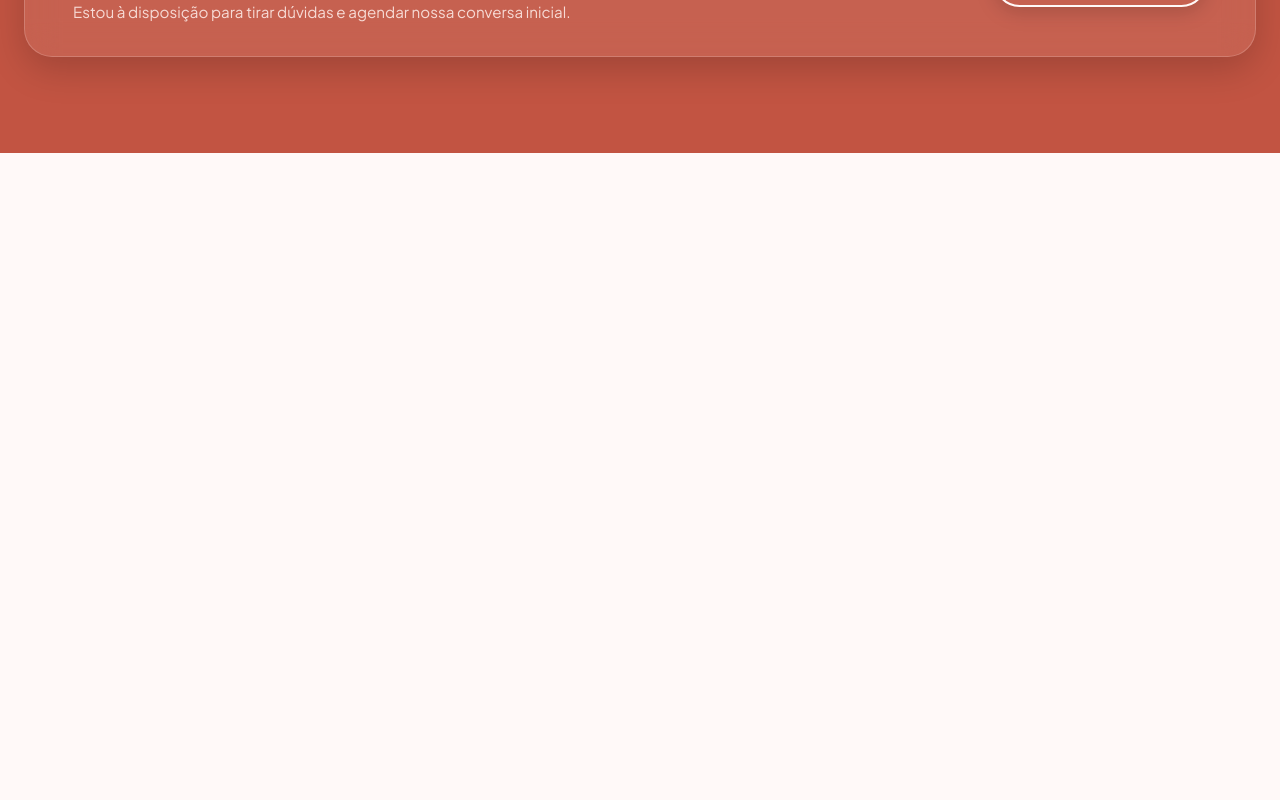
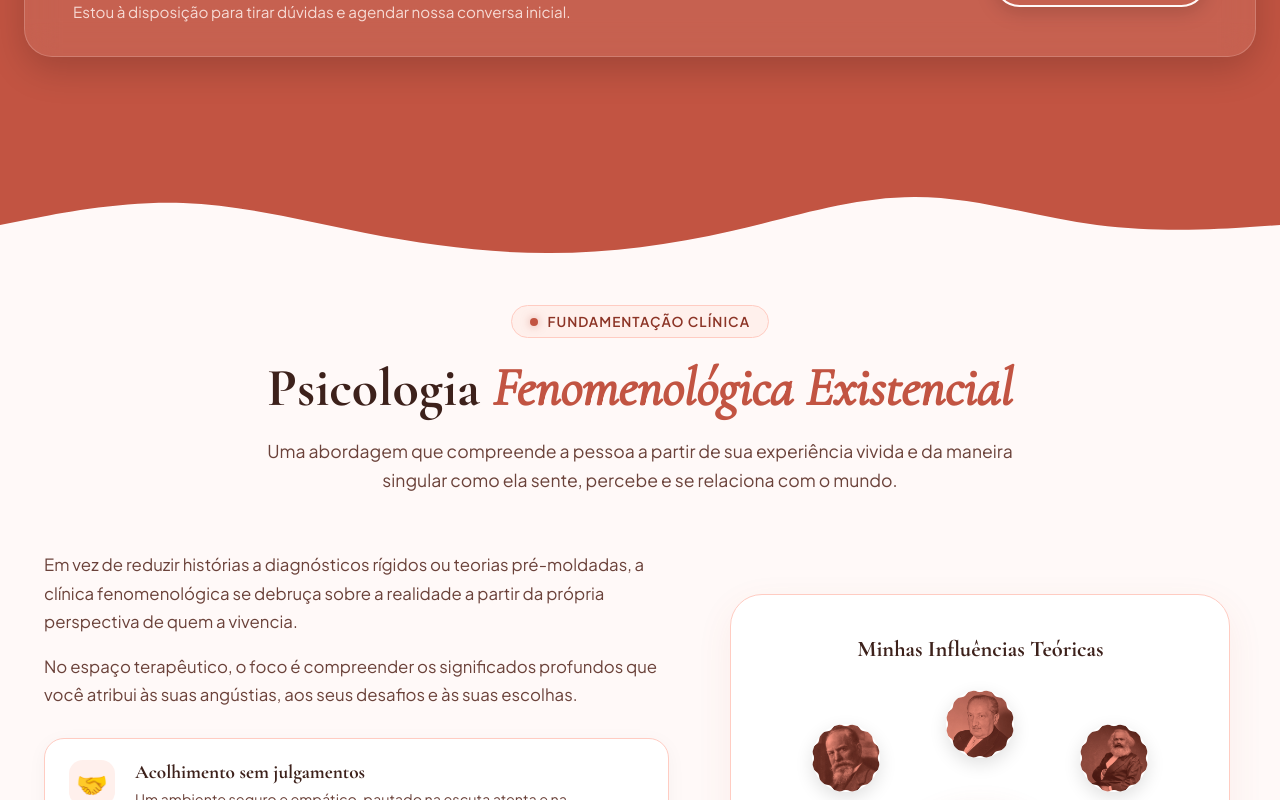
Before and after one commit to plannocorp/HalanaMaranhaPsiLp, a React (Vite) app: page / in a window 1280 px wide. Shown: the part 2000-2800 px from the top of the page. Before the commit the page ends 2153 px from the top, so only its background shows below. Built offline with nearby package versions, Linux system fonts and the light colour scheme.

Commit message:
feat: global update on App

```diff
--- a/src/App.tsx
+++ b/src/App.tsx
@@ -1,5 +1,7 @@
 import './App.css'
 import Header from './components/header/header'
+import AbordagemClinica from './pages/abordagem-clinica/abordagem-clinica'
+import Contato from './pages/contato/contato'
 import Home from './pages/home/home'
 import SobreMim from './pages/sobre-mim/sobre-mim'
 
@@ -11,6 +13,10 @@ function App() {
       <Home />
 
       <SobreMim />
+
+      <AbordagemClinica />
+
+      <Contato />
     </>
   )
 }
```
